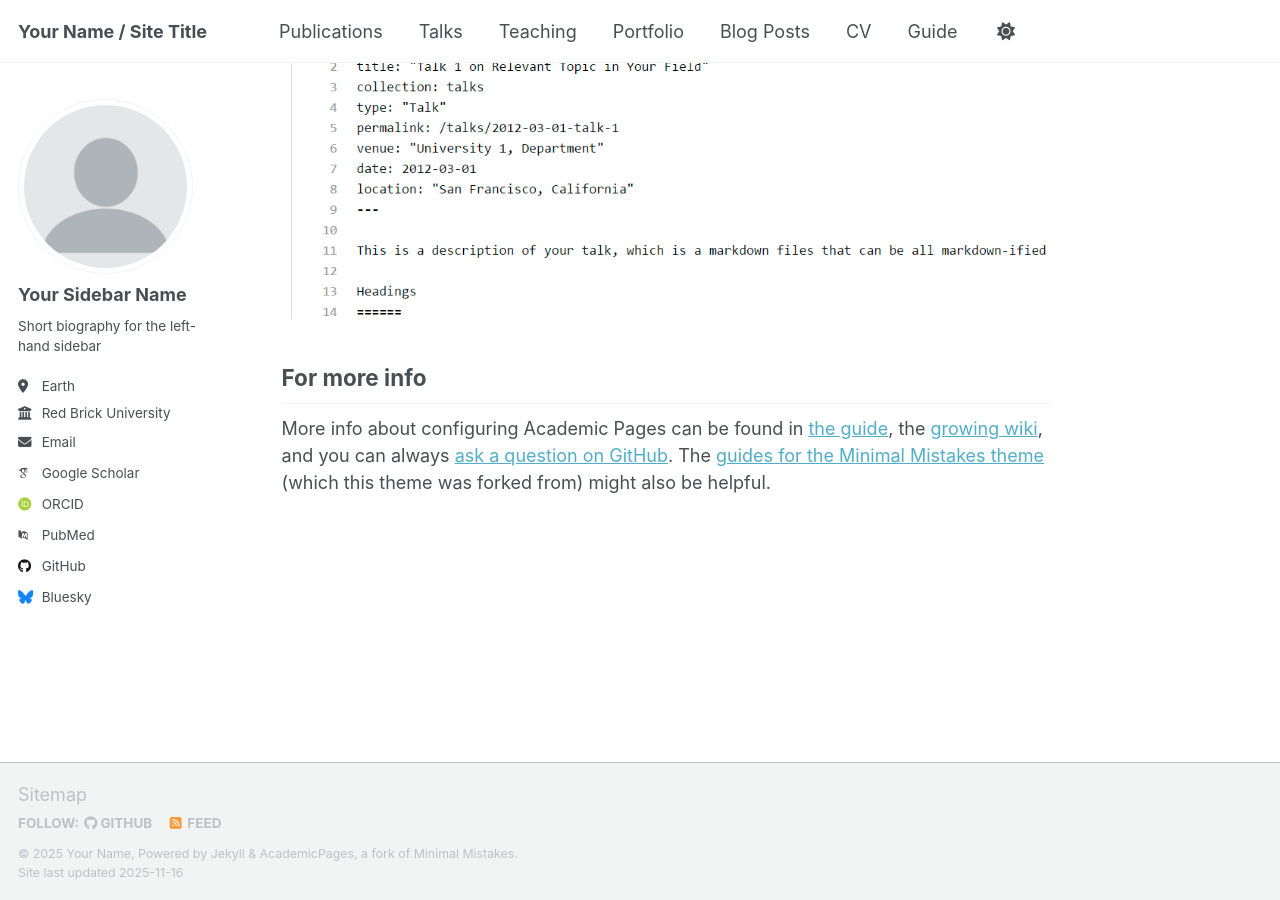
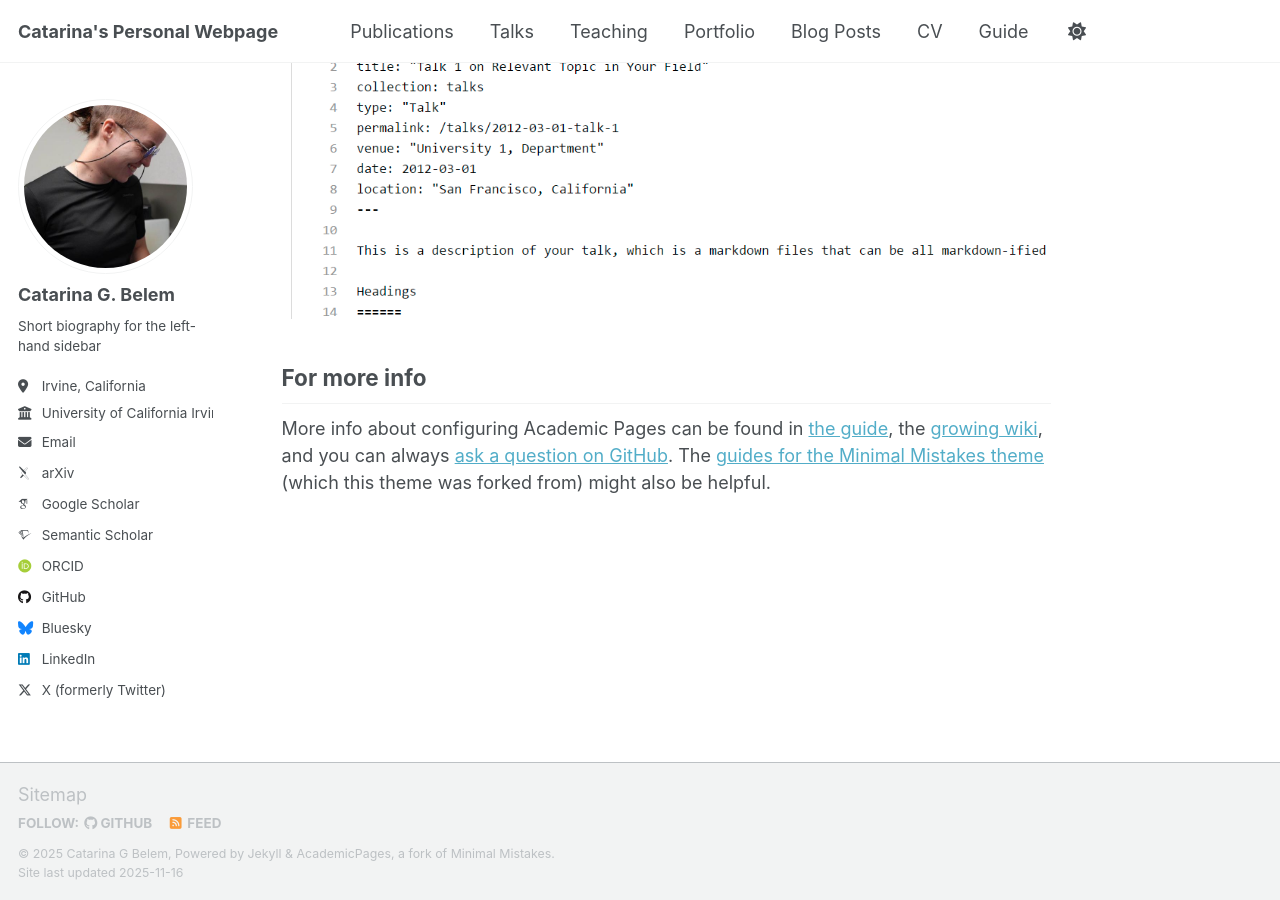
Before and after one commit to PastelBelem8/PastelBelem8.github.io, a Jekyll site: the page built from _pages/about.md, in a window 1280 px wide and 900 px high, scrolled down 2880 px. Built offline with Jekyll 4.4.1, drawn with Linux system fonts in a browser that asks for light colours; some web fonts are replaced; a script that is not in the unit is left out.

Commit message:
Add picture; Update name

```diff
--- a/_config.yml
+++ b/_config.yml
@@ -9,9 +9,9 @@
 # Basic Site Settings
 locale                   : "en-US"
 site_theme               : "default" # Currently available options are "default", "air"
-title                    : "Your Name / Site Title"
+title                    : "Catarina's Personal Webpage"
 title_separator          : "-"
-name                     : &name "Your Name"
+name                     : &name "Catarina G Belem"
 description              : &description "Your Name's academic portfolio"   # Update this with a general description of your site, this is the default if not overridden by a page
 url                      : https://academicpages.github.io # The base hostname & protocol for your site e.g. "https://[your GitHub username].github.io",
                                                            # or if you already have some other page hosted on Github then use "https://[your GitHub username].github.io/[Your Repo Name]"
@@ -24,23 +24,23 @@ repository               : "academicpages/academicpages.github.io"
 author:
   # Biographic information
   avatar           : "profile.png"
-  name             : "Your Sidebar Name"
+  name             : "Catarina G. Belem"
   pronouns         : # example: "she/her"
   bio              : "Short biography for the left-hand sidebar"
-  location         : "Earth"
-  employer         : "Red Brick University"
+  location         : "Irvine, California"
+  employer         : "University of California Irvine"
   uri              : # URL
-  email            : "none@example.org"
+  email            : "cbelem@uci.edu"
 
   # Academic websites
   academia         : # URL
-  arxiv            : # URL - Update with the correct link to your profile
-  googlescholar    : "https://scholar.google.com/citations?user=PS_CX0AAAAAJ"
+  arxiv            : "https://arxiv.org/search/cs?searchtype=author&query=Belem,+C+G" # URL - Update with the correct link to your profile
+  googlescholar    : "https://scholar.google.com/citations?user=nMwgV2UAAAAJ&hl=en"
   inspire-hep      : # URL
   impactstory      : # URL
-  orcid            : "https://orcid.org/yourorcidurl"
-  semantic         : # URL
-  pubmed           : "https://www.ncbi.nlm.nih.gov/pubmed/?term=john+snow"
+  orcid            : "https://orcid.org/0000-0001-5781-3131"
+  semantic         : "https://www.semanticscholar.org/author/Catarina-G.-Bel%C3%A9m/2281033983" # URL
+  pubmed           : # URL
   researchgate     : # URL
   scopus           : # URL
 
@@ -48,13 +48,13 @@ author:
   bitbucket        : # Username - Update with your username on the site
   codepen          : # Username
   dribbble         : # Username
-  github           : "academicpages"
+  github           : "PastelBelem8"
   kaggle           : # Username
   stackoverflow    : # User number or user number and name (i.e., use "1" or "1/jeff-atwood")
 
   # Social media
   artstation       : # Username
-  bluesky          : "bsky.app" # Replace this with you Bluesky username
+  bluesky          : "cgbelem" # Replace this with you Bluesky username
   facebook         : # Username
   flickr           : # Username
   foursquare       : # Username
@@ -63,7 +63,7 @@ author:
   keybase          : # Username
   instagram        : # Username
   lastfm           : # Username
-  linkedin         : # Username
+  linkedin         : "catarina-belem-20a114a8" # Username
   mastodon         : # URL
   medium           : # URL
   pinterest        : # Username
@@ -71,7 +71,7 @@ author:
   steam            : # Username
   telegram         : # URL
   tumblr           : # Username
-  twitter          : # Username for X / Twitter
+  twitter          : "CatarinaBelm" # Username for X / Twitter
   vine             : # Username
   weibo            : # Username
   wikipedia        : # Username
```
Also changed, not shown: images/profile.png.
